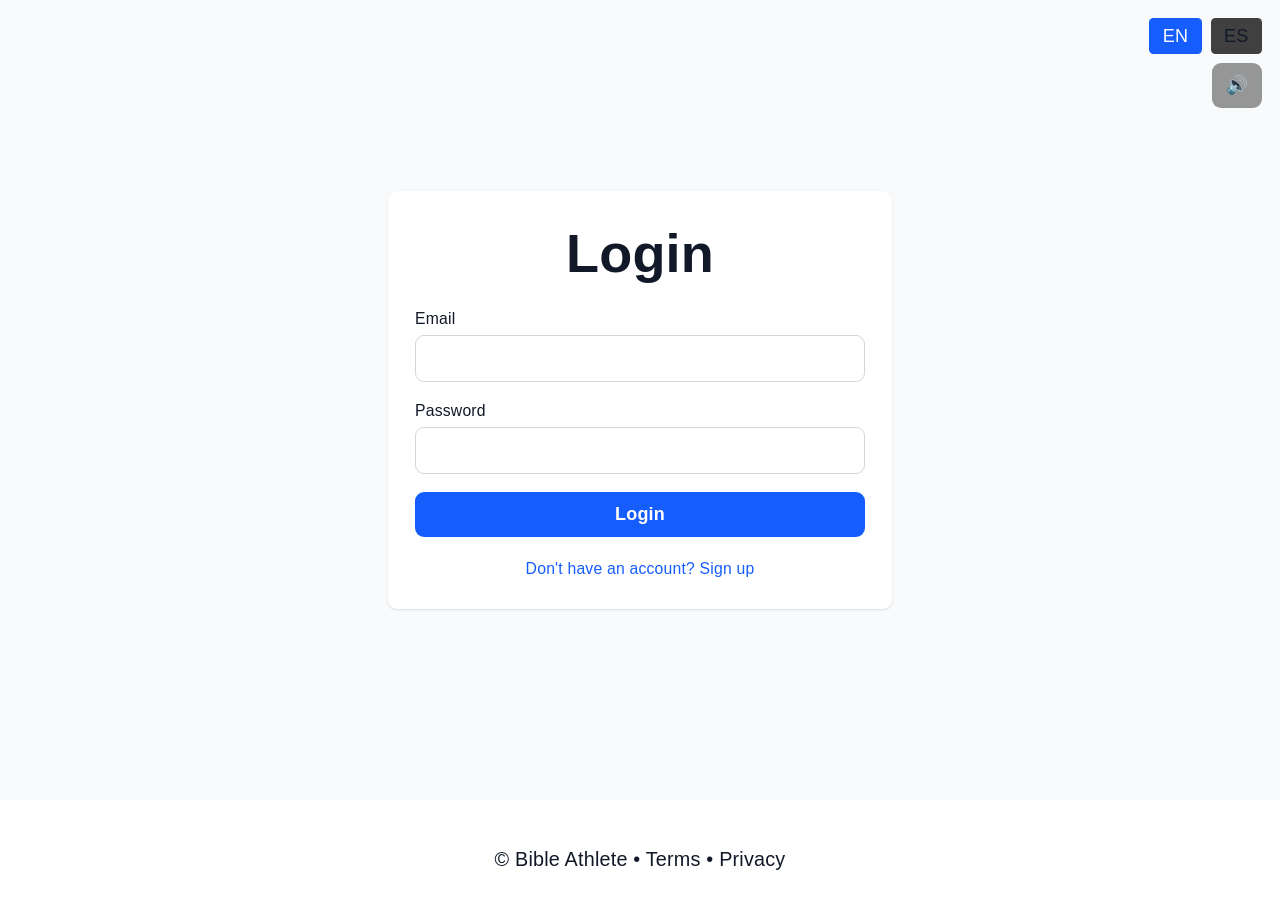
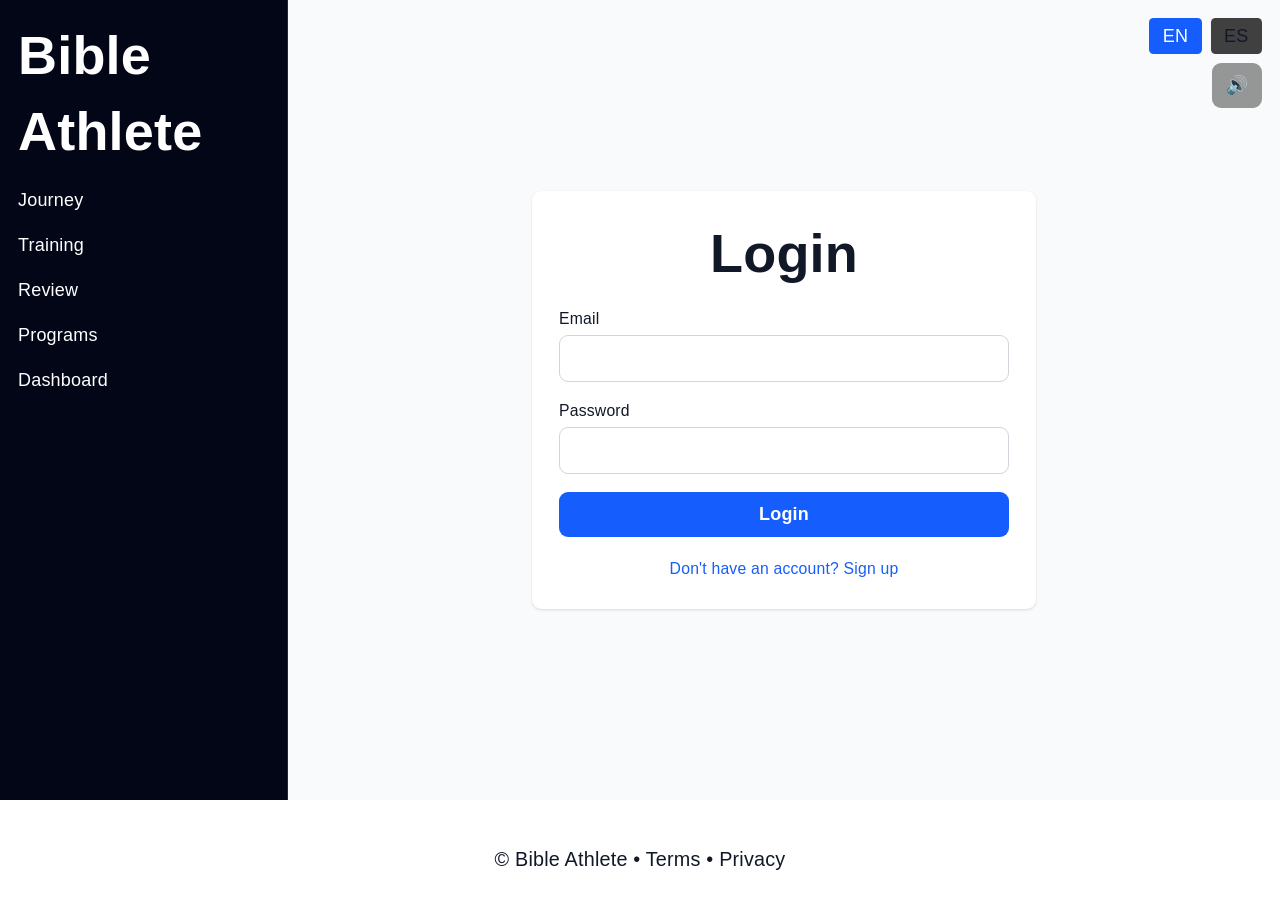
Before and after one commit to sdasent25/bible-mastery-app, a Next.js app: page /login in a window 1280 px wide. Built offline with nearby package versions, Linux system fonts and the light colour scheme; no server answers.

Commit message:
Add global layout system (sidebar + unified UI)

```diff
--- a/app/layout.tsx
+++ b/app/layout.tsx
@@ -7,6 +7,7 @@ import { useRouter, usePathname } from "next/navigation";
 import { supabase } from "@/lib/supabase";
 import { getLocale, getMessages } from "@/lib/i18n";
 import LanguageToggle from "@/components/LanguageToggle";
+import AppLayout from "@/components/layout/AppLayout";
 
 const geistSans = Geist({
   variable: "--font-geist-sans",
@@ -117,7 +118,7 @@ export default function RootLayout({
           <LanguageToggle />
           <SoundToggle />
         </div>
-        {children}
+        <AppLayout>{children}</AppLayout>
         <footer className="text-sm text-gray-600 mt-10 pb-6 text-center">
           <p>
             © Bible Athlete • <a href="/terms" className="hover:underline">Terms</a> • <a href="/privacy" className="hover:underline">Privacy</a>
--- /dev/null
+++ b/components/layout/AppLayout.tsx
@@ -0,0 +1,39 @@
+"use client"
+
+import Link from "next/link"
+
+export default function AppLayout({ children }: { children: React.ReactNode }) {
+  return (
+    <div className="flex min-h-screen bg-[#020617] text-white">
+      <div className="hidden md:flex flex-col w-64 border-r border-neutral-800 p-4 space-y-4">
+        <h1 className="text-xl font-bold">Bible Athlete</h1>
+
+        <Link href="/journey" className="hover:text-blue-400 transition-colors">
+          Journey
+        </Link>
+        <Link href="/flashcards" className="hover:text-blue-400 transition-colors">
+          Training
+        </Link>
+        <Link href="/review" className="hover:text-blue-400 transition-colors">
+          Review
+        </Link>
+        <Link href="/programs" className="hover:text-blue-400 transition-colors">
+          Programs
+        </Link>
+        <Link href="/dashboard" className="hover:text-blue-400 transition-colors">
+          Dashboard
+        </Link>
+      </div>
+
+      <div className="flex-1 min-w-0 flex flex-col">
+        <div className="md:hidden sticky top-0 z-40 border-b border-neutral-800 bg-[#020617]/95 backdrop-blur px-4 py-3">
+          <div className="text-lg font-bold">Bible Athlete</div>
+        </div>
+
+        <main className="flex-1">
+          {children}
+        </main>
+      </div>
+    </div>
+  )
+}
```
